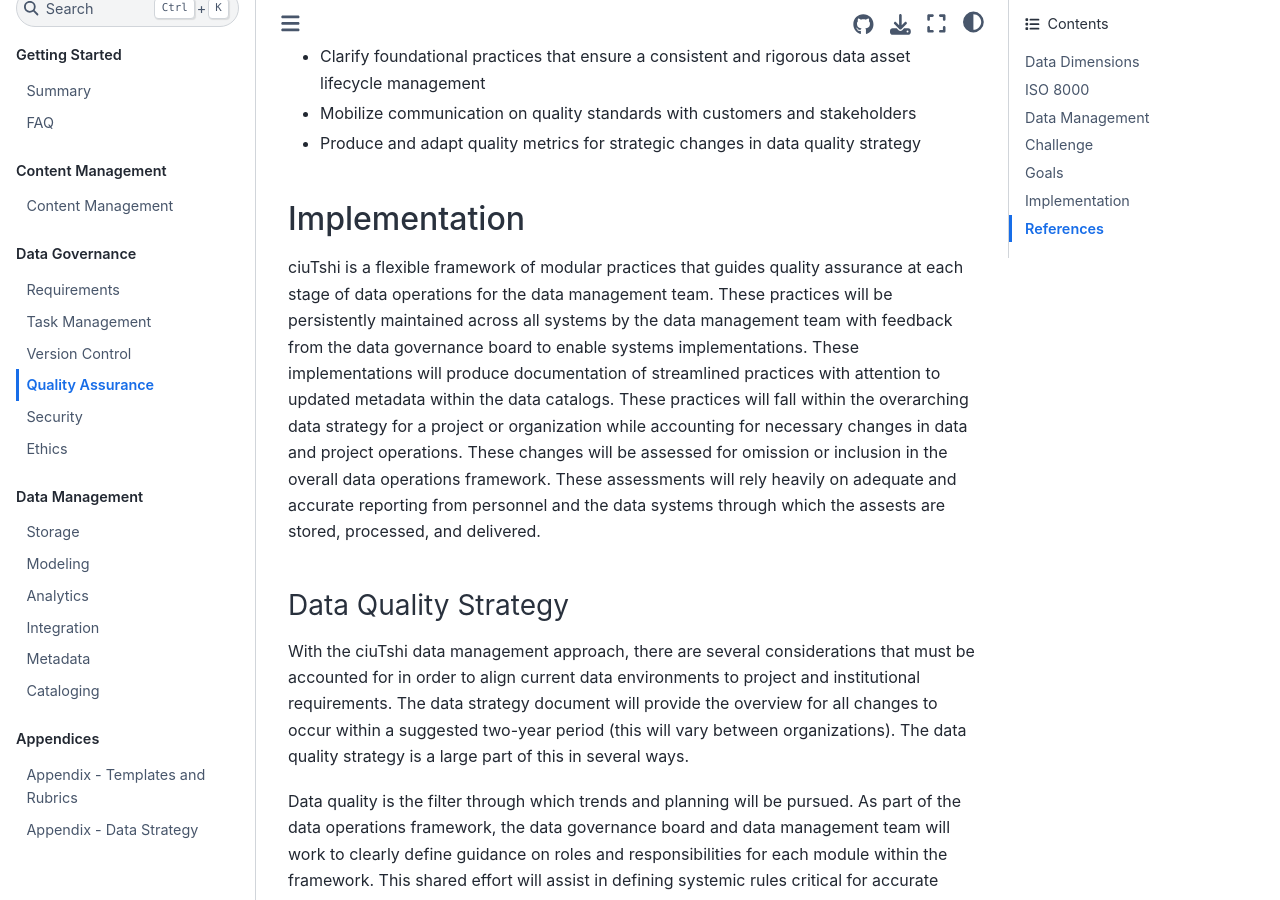
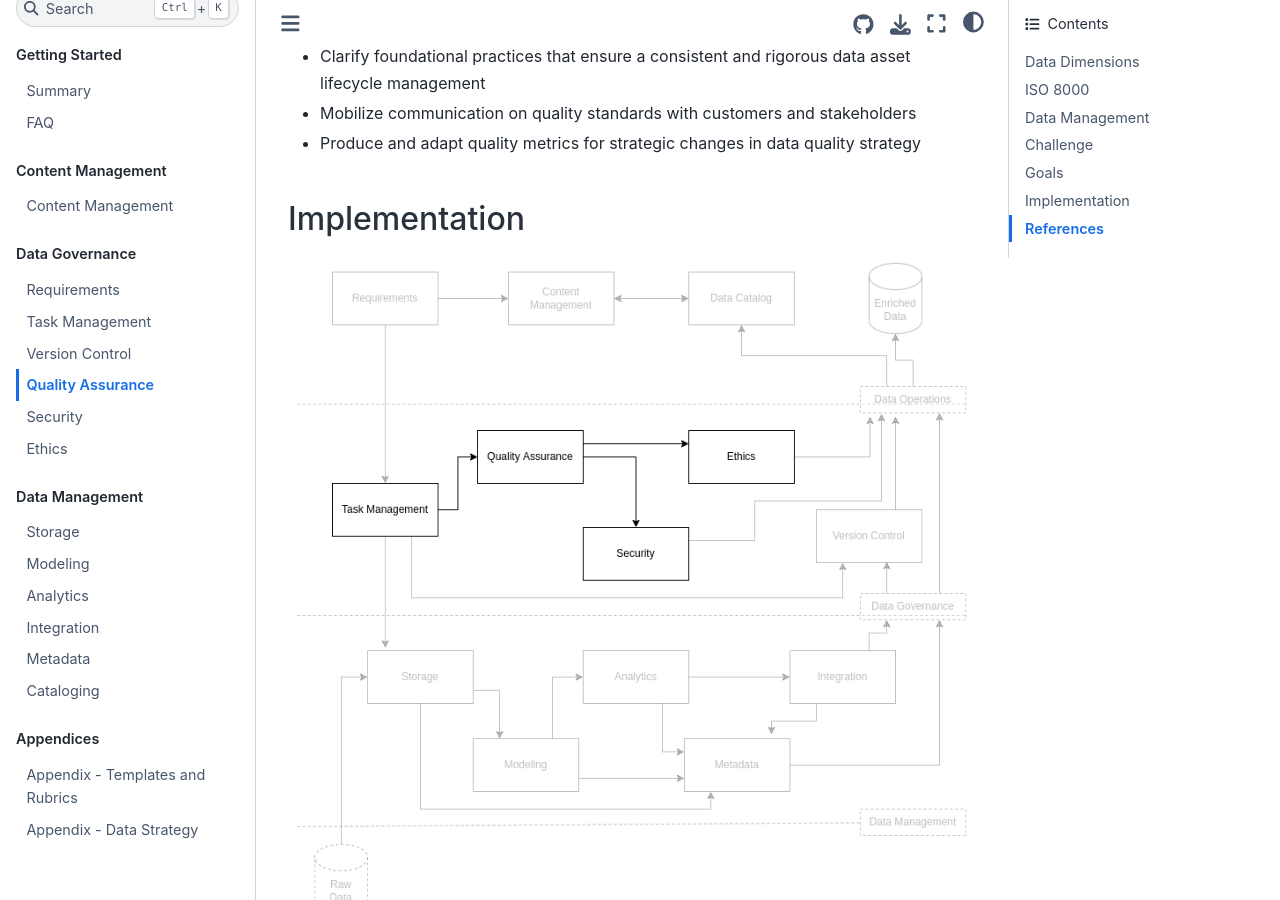
Before and after one commit to CertusGroup/ciutshi, a Sphinx documentation site: the page built from docs/source/quality_assurance.md, in a window 1280 px wide and 900 px high, scrolled down 4450 px. Built offline with Sphinx 7.4.7 and the Sphinx Book theme 1.1.4, drawn with Linux system fonts in a browser that asks for light colours.

Commit message:
qa - added diagram

```diff
--- a/docs/source/quality_assurance.md
+++ b/docs/source/quality_assurance.md
@@ -66,6 +66,8 @@ Projects can process numerous single-use data sets across several projects and n
 
 ## Implementation
 
+![QA Overview](static/images/do_overview_qa.png)
+
 ciuTshi is a flexible framework of modular practices that guides quality assurance at each stage of data operations for the data management team. These practices will be persistently maintained across all systems by the data management team with feedback from the data governance board to enable systems implementations. These implementations will produce documentation of streamlined practices with attention to updated metadata within the data catalogs. These practices will fall within the overarching data strategy for a project or organization while accounting for necessary changes in data and project operations. These changes will be assessed for omission or inclusion in the overall data operations framework. These assessments will rely heavily on adequate and accurate reporting from personnel and the data systems through which the assests are stored, processed, and delivered.
 
 ### Data Quality Strategy
```
